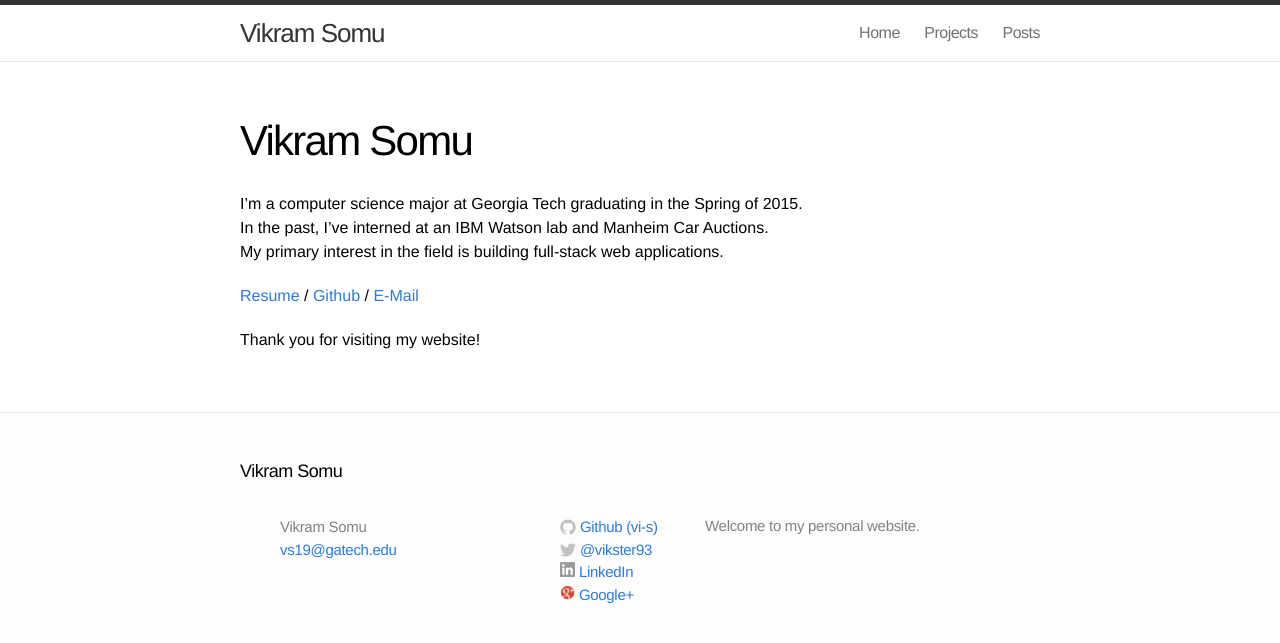
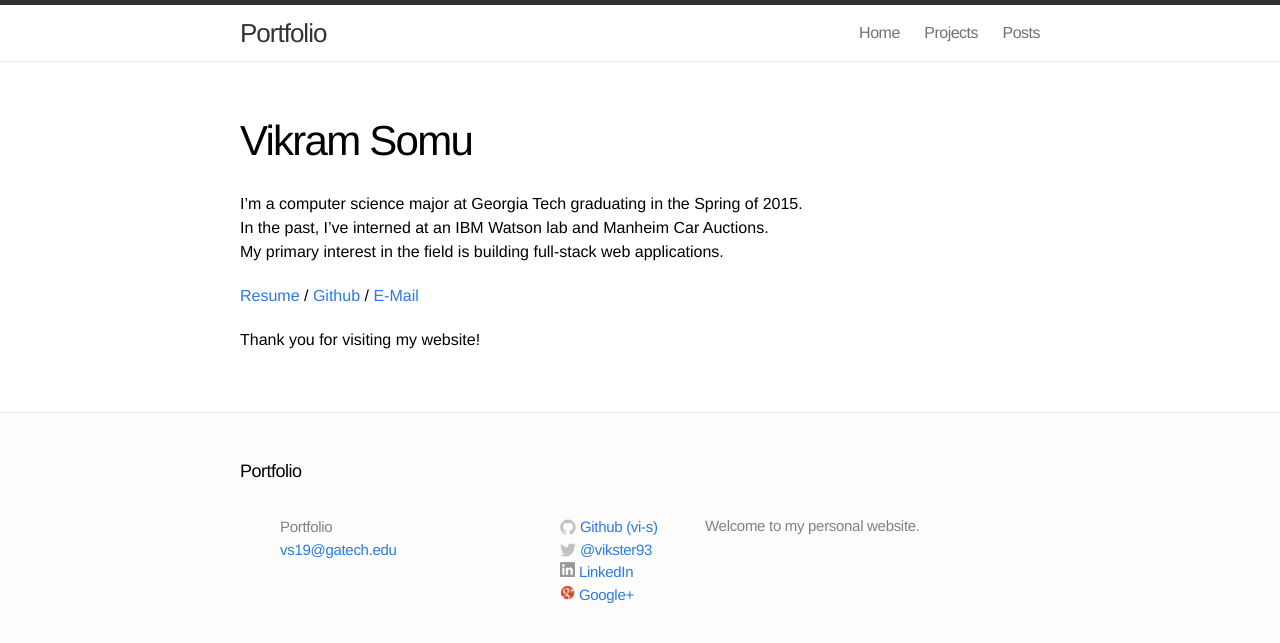
Before and after one commit to vi-s/vi-s.github.io, a Jekyll site: the page built from index.md, in a window 1280 px wide. Shown: the top 643 px of the page. Built offline with Jekyll 4.4.1, drawn with Linux system fonts in a browser that asks for light colours.

Commit message:
Update _config.yml

```diff
--- a/_config.yml
+++ b/_config.yml
@@ -1,5 +1,5 @@
 # Site settings
-title: Vikram Somu
+title: Portfolio
 email: vs19@gatech.edu
 description: "Welcome to my personal website."
 github_user: vi-s
```
